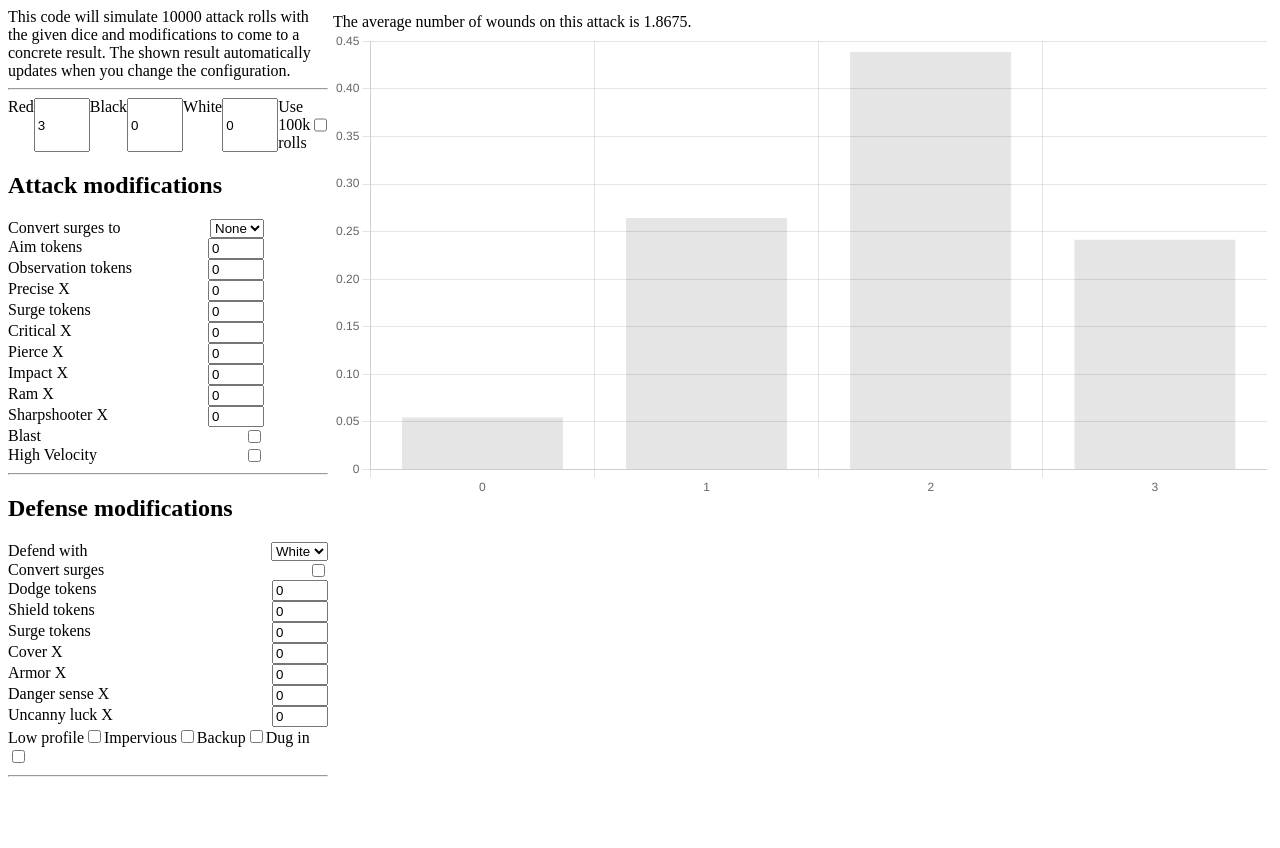
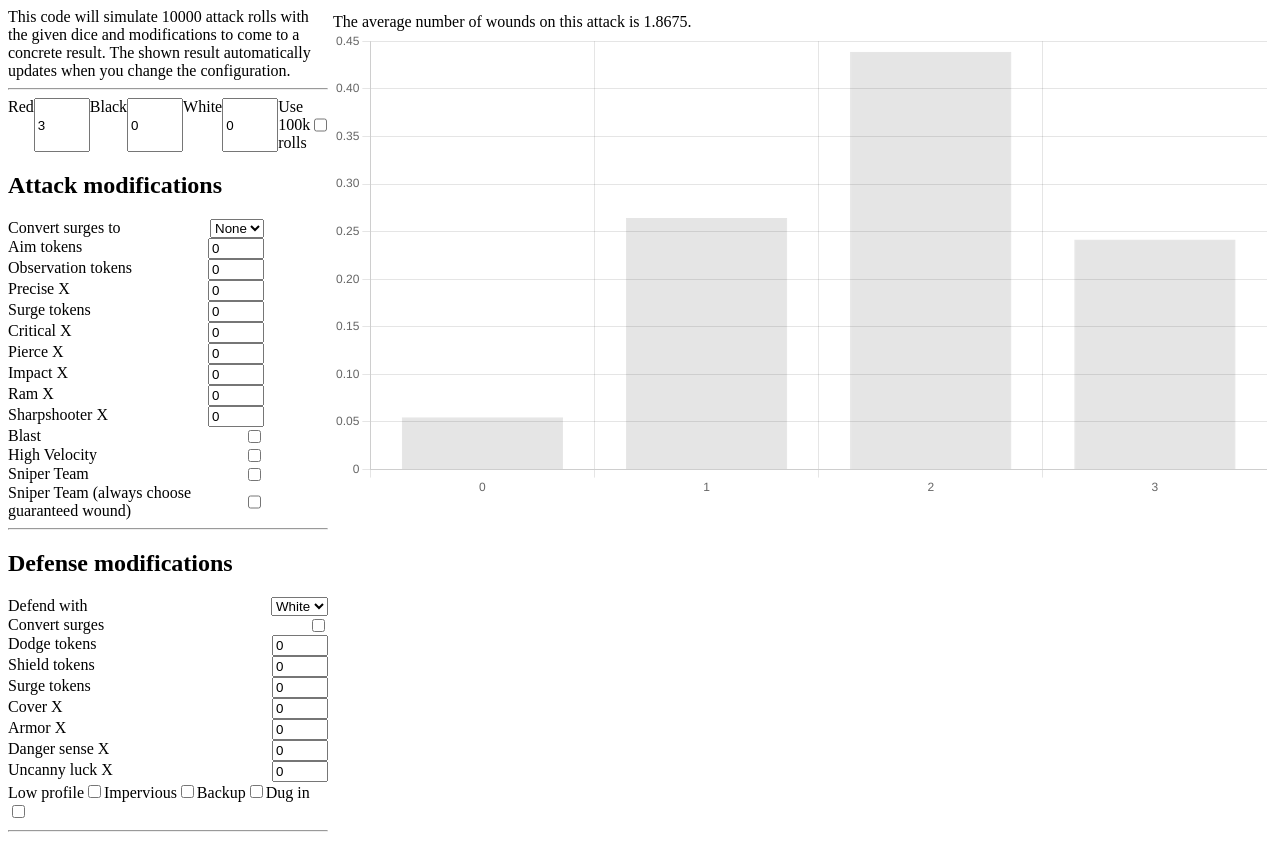
Before and after one commit to Borrelhapje/legion-roller, a React (Vite) app: page / in a window 1280 px wide. Before the commit the page ends 800 px from the top, so only its background shows below. Built offline with nearby package versions, Linux system fonts and the light colour scheme.

Commit message:
Implement sniper team

```diff
--- a/src/index.tsx
+++ b/src/index.tsx
@@ -34,6 +34,13 @@ const SingleRoll: (r: RollConfig) => number = (r) => {
     roll = criticalFilter(r, roll);
     roll = surgeTokenAtkFilter(r, roll);
     roll = surgeConversionAtk(r, roll);
+    //sniper team step skips all other steps and directly wounds if at least 1 crit was rolled
+    //sniper team activates after 'convert attack surges' step
+    //since next steps may modify crit count we check here if we need to minimize to 1 wound
+    const minimumOneDmg = (r.sniperTeam || r.sniperTeamAlwaysChooseCrit) && roll.crits > 0;
+    if (r.sniperTeamAlwaysChooseCrit && minimumOneDmg) {
+        return 1;
+    }
     //dodge+cover step
     roll = coverFilter(r, roll);
     roll = shieldFilter(r, roll);
@@ -51,7 +58,11 @@ const SingleRoll: (r: RollConfig) => number = (r) => {
     defRoll = surgeTokenDef(r, defRoll);
     defRoll = surgeConversionDef(r, defRoll);
     defRoll = pierceDef(r, defRoll);
-    return roll.crits + roll.hits - defRoll.blocks;
+    const wounds = roll.crits + roll.hits - defRoll.blocks;
+    if (minimumOneDmg && wounds < 1) {
+        return 1;
+    }
+    return wounds;
 };
 
 const aimFilter = (roll: RollConfig, redRoll: AtkRoll, blackRoll: AtkRoll, whiteRoll: AtkRoll) => {
@@ -493,6 +504,8 @@ interface RollConfig {
     ram: number,
     impact: number,
     pierce: number,
+    sniperTeam: boolean,
+    sniperTeamAlwaysChooseCrit: boolean,
 
     cover: number,
     dugIn: boolean,
@@ -537,6 +550,8 @@ function App() {
         redAtk: 3,
         sharpShooter: 0,
         shields: 0,
+        sniperTeam: false,
+        sniperTeamAlwaysChooseCrit: false,
         whiteAtk: 0,
         uncannyLuck: 0,
     });
@@ -603,10 +618,20 @@ function App() {
                 <div className={styles.between}>
                     <label htmlFor="blast">Blast</label>
                     <input id="blast" type="checkbox" checked={config.blast} onChange={(e) => setConfig(prev => { return { ...prev, blast: e.target.checked } })} />
-                </div>                    <div className={styles.between}>
+                </div>
+                <div className={styles.between}>
                     <label htmlFor="highvelocity">High Velocity</label>
                     <input id="highvelocity" type="checkbox" checked={config.highVelocity} onChange={(e) => setConfig(prev => { return { ...prev, highVelocity: e.target.checked } })} />
-                </div></div>
+                </div>
+                <div className={styles.between} title="Note that the implementation of this feature cheats a little: it determines if any crits have been rolled (so the minimum 1 wound is possible), then runs through the normal steps and then picks the higher wound count. If you will always choose the automatic wound, use the next checkbox.">
+                    <label htmlFor="sniperteam">Sniper Team</label>
+                    <input id="sniperteam" type="checkbox" checked={config.sniperTeam} onChange={(e) => setConfig(prev => { return { ...prev, sniperTeam: e.target.checked, sniperTeamAlwaysChooseCrit: e.target.checked ? false: prev.sniperTeamAlwaysChooseCrit } })} />
+                </div>
+                <div className={styles.between} title="This implementation always chooses the guaranteed wound if a crit has been rolled, even if higher damage may be possible through bad defense rolls etc.">
+                    <label htmlFor="sniperteamalways">Sniper Team (always choose guaranteed wound) </label>
+                    <input id="sniperteamalways" type="checkbox" checked={config.sniperTeamAlwaysChooseCrit} onChange={(e) => setConfig(prev => { return { ...prev, sniperTeamAlwaysChooseCrit: e.target.checked, sniperTeam: e.target.checked ? false : prev.sniperTeam } })} />
+                </div>
+                </div>
             <hr></hr>
             <div id="defense">
                 <h2>Defense modifications</h2>
```
